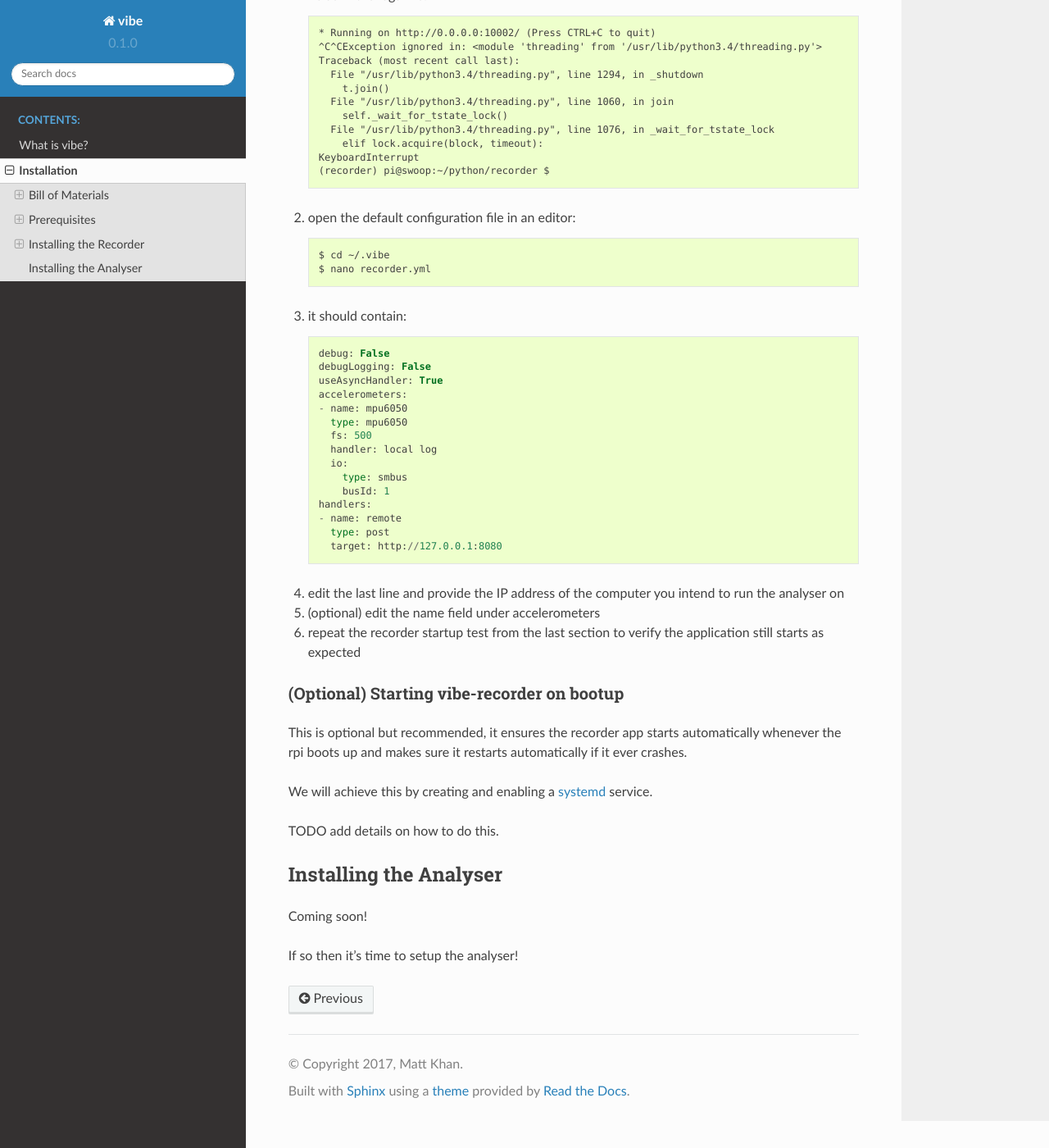
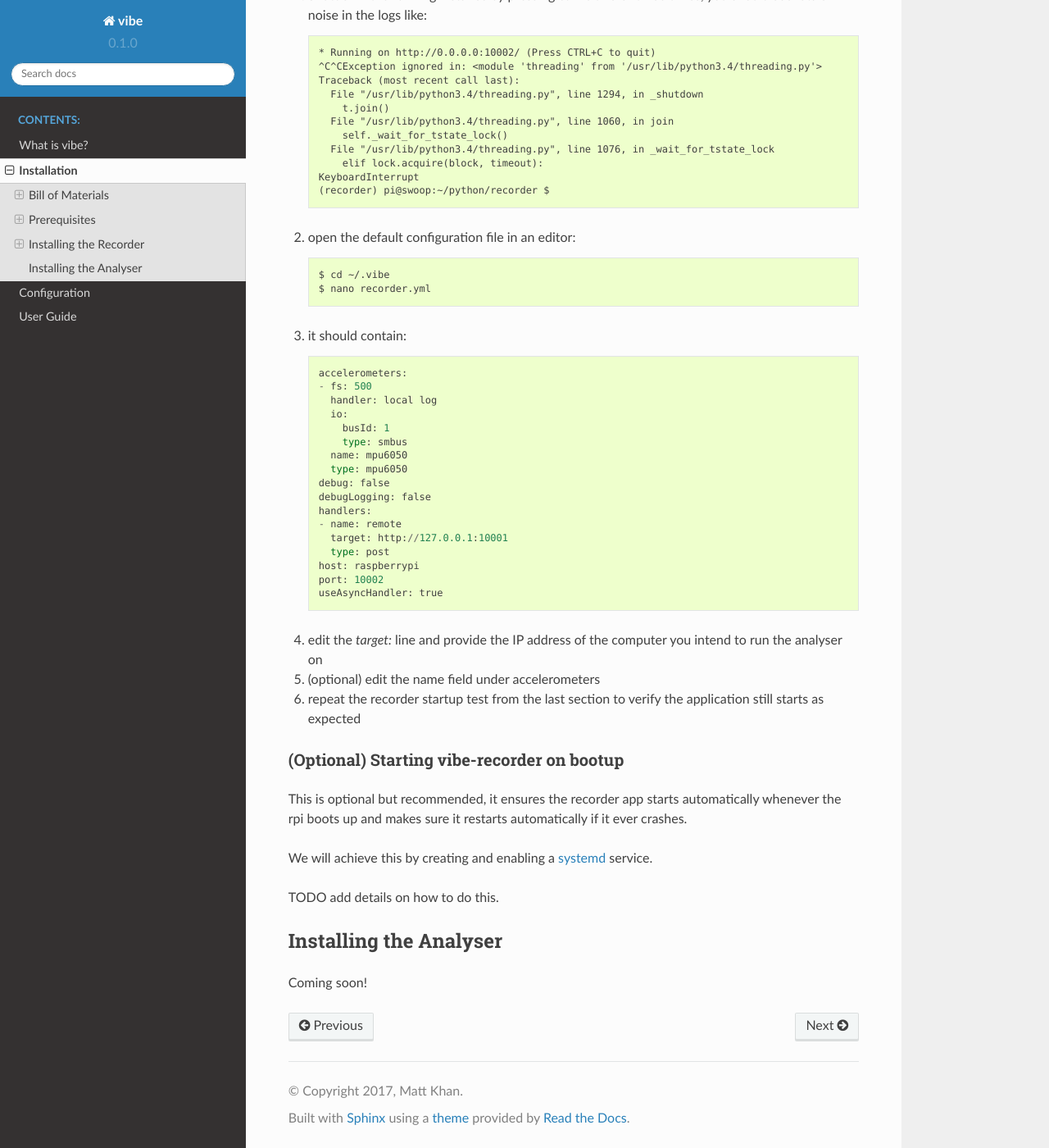
Before and after one commit to 3ll3d00d/vibe, a Sphinx documentation site: the page built from docs/install.rst, in a window 1280 px wide and 1400 px high, scrolled down 3898 px. Shown: the whole window at 82% size. Built offline with Sphinx 7.4.7 and the Read the Docs theme 2.0.0, drawn with Linux system fonts in a browser that asks for light colours; some of the changed text lies outside the part shown.

```diff
--- /dev/null
+++ b/docs/configuration.rst
@@ -0,0 +1,10 @@
+Configuration
+=============
+
+Recorder
+--------
+
+
+
+Analyser
+--------
--- a/docs/index.rst
+++ b/docs/index.rst
@@ -13,6 +13,9 @@
 
    description
    install
+   configuration
+   uiguide
+
 
 Indices and tables
 ==================
--- a/docs/install.rst
+++ b/docs/install.rst
@@ -189,23 +190,25 @@
 
 3) it should contain::
 
-    debug: False
-    debugLogging: False
-    useAsyncHandler: True
     accelerometers:
-    - name: mpu6050
-      type: mpu6050
-      fs: 500
+    - fs: 500
       handler: local log
       io:
+        busId: 1
         type: smbus
-        busId: 1
+      name: mpu6050
+      type: mpu6050
+    debug: false
+    debugLogging: false
     handlers:
     - name: remote
+      target: http://127.0.0.1:10001
       type: post
-      target: http://127.0.0.1:8080
+    host: raspberrypi
+    port: 10002
+    useAsyncHandler: true
 
-4) edit the last line and provide the IP address of the computer you intend to run the analyser on
+4) edit the `target:` line and provide the IP address of the computer you intend to run the analyser on
 5) (optional) edit the name field under accelerometers
 6) repeat the recorder startup test from the last section to verify the application still starts as expected
 
@@ -224,9 +227,6 @@
 
 Coming soon!
 
-
-
-If so then it's time to setup the analyser!
 
 .. _pi3: https://shop.pimoroni.com/collections/raspberry-pi/products/raspberry-pi-3
 .. _pi zero w: https://shop.pimoroni.com/products/raspberry-pi-zero-w
--- /dev/null
+++ b/docs/uiguide.rst
@@ -0,0 +1,5 @@
+User Guide
+==========
+
+UI
+--
```
Also changed, not shown: other parts of docs/install.rst (+2 -0 lines), 3 other files.
